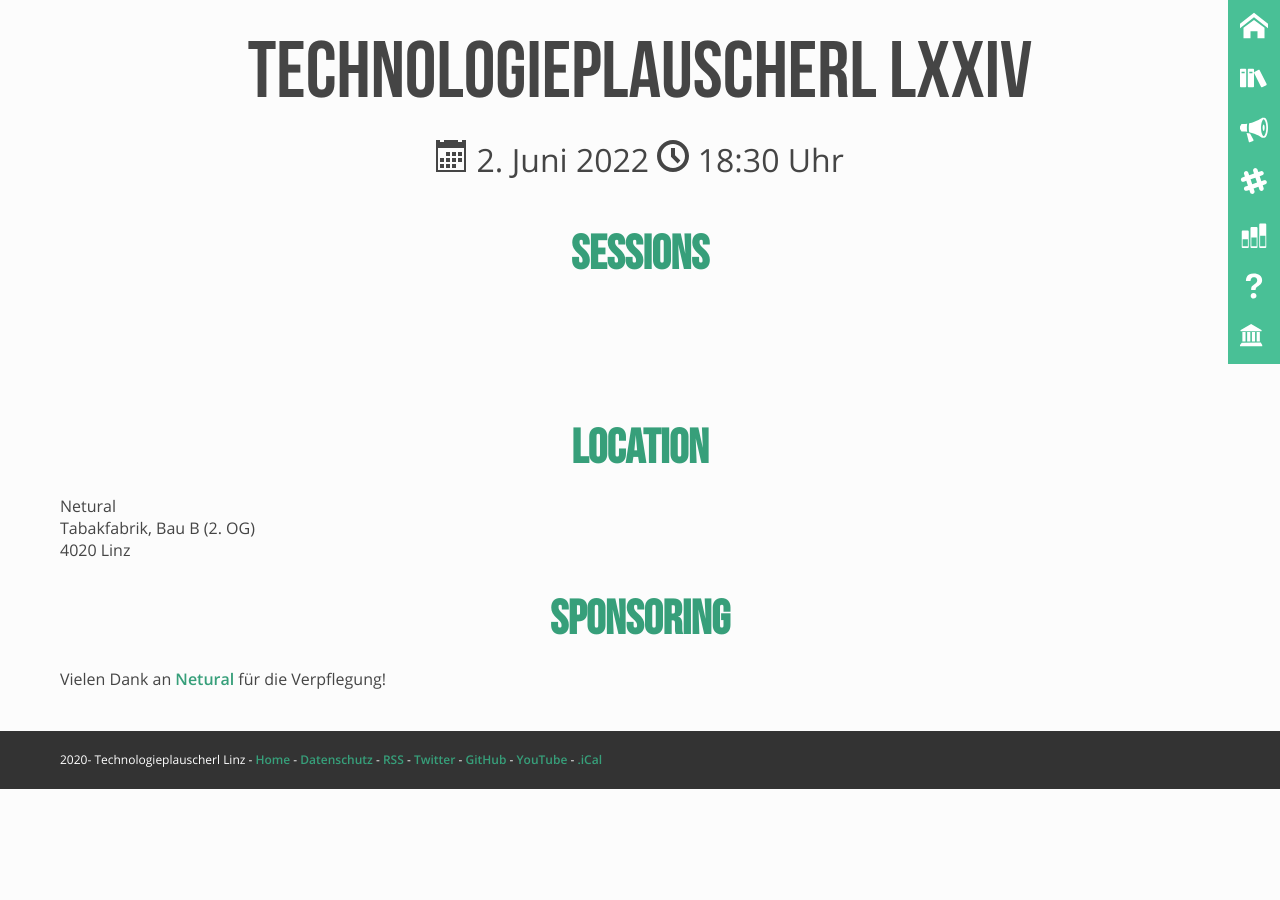
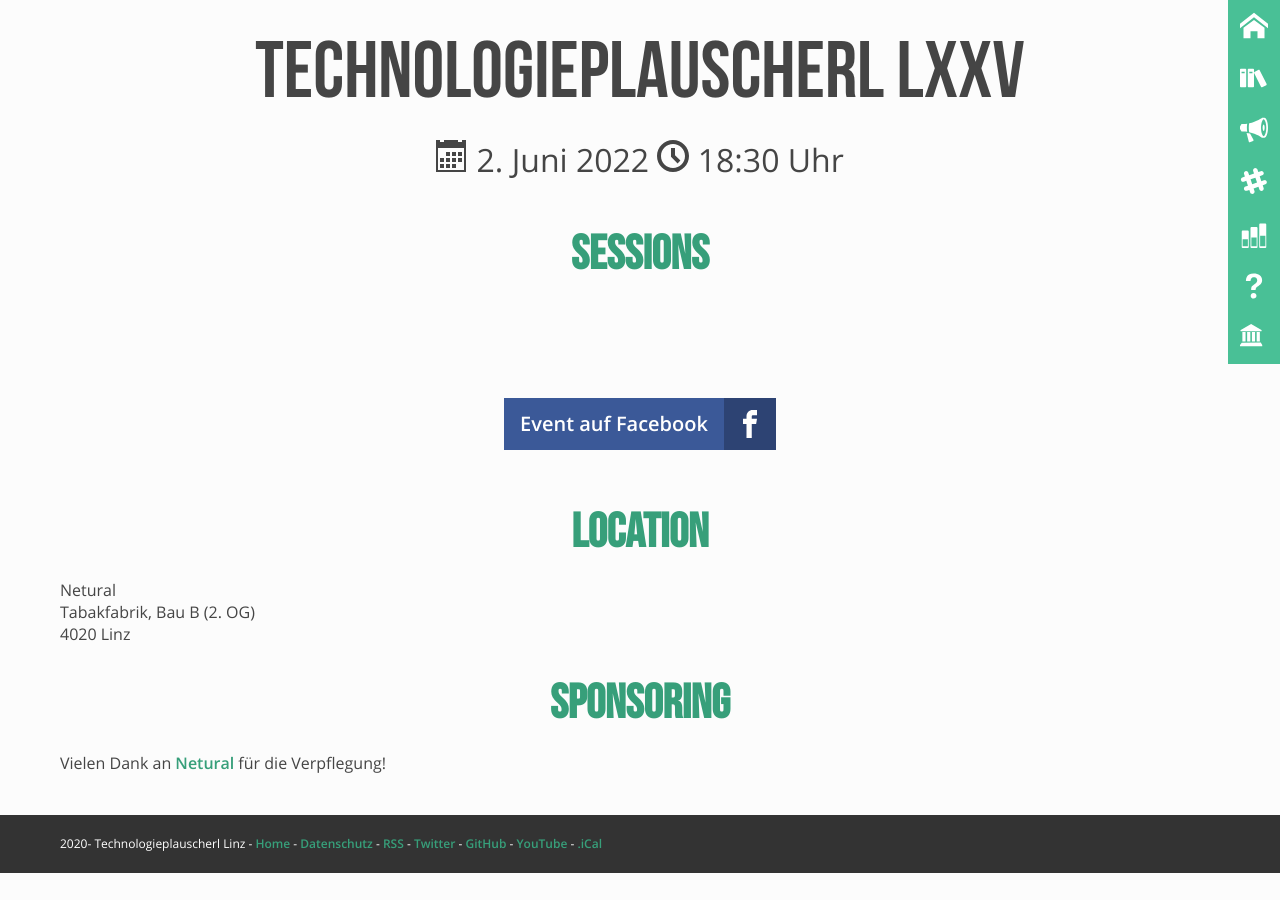
Before and after one commit to mericanAncer127/plauscherl, a Jekyll site: the page built from _plauscherl/75.html, in a window 1280 px wide. Built offline with Jekyll 4.4.1, drawn with Linux system fonts in a browser that asks for light colours.

Commit message:
Update 75.html

```diff
--- a/_plauscherl/75.html
+++ b/_plauscherl/75.html
@@ -1,6 +1,6 @@
 ---
-title: "Technologieplauscherl LXXIV"
-permalink: /74/
+title: "Technologieplauscherl LXXV"
+permalink: /75/
 name: 75
 layout: post
 datestring: "2. Juni 2022"
```
Also changed, not shown: other parts of _plauscherl/75.html (+1 -1 lines).
